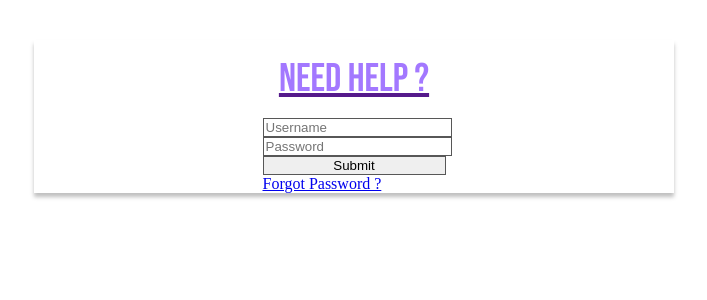
After one commit to TimCauss/Gestion_ampoules, a PHP site: page /login.php in a window 1280 px wide. The commit adds this page. Shown: the top 300 px of the page, without its empty margins (286-993 px from the left). Run offline with PHP 8.4, Linux system fonts and the light colour scheme.

Commit message:
✨ feat(login): login page
starting login page

```diff
--- a/CSS/style.css
+++ b/CSS/style.css
@@ -14,7 +14,7 @@ h1 {
     font-size: 40px;
     line-height: 24px;
     text-align: center;
-    color: rgb(106, 13, 194);
+    color: #A378FF;
 }
 
 header {
@@ -38,7 +38,7 @@ button,
 button:hover,
 .btn-add:hover {
     cursor: pointer;
-    background-color: rgb(106, 13, 194);
+    background-color: #A378FF;
     color: white;
     scale: 1.1;
 }
@@ -228,3 +228,15 @@ select {
     display: flex;
     justify-content: space-between;
 }
+
+
+/** Formulaire login style START */
+
+.form-container {
+    display: flex;
+    justify-content: center;
+    align-items: center;
+    background: #FFFFFF;
+    box-shadow: 0px 4px 4px rgba(0, 0, 0, 0.25);
+    min-width: 50vw;
+}
--- /dev/null
+++ b/header.php
@@ -0,0 +1,5 @@
+<header>
+    <h1>GESTION DES AMPOULES</h1>
+    <nav><button class="modal-trigger" href="add.php">Add</button></nav>
+
+</header>
--- /dev/null
+++ b/login.php
@@ -0,0 +1,41 @@
+<!DOCTYPE html>
+<html lang="en">
+
+<head>
+    <meta charset="UTF-8">
+    <meta http-equiv="X-UA-Compatible" content="IE=edge">
+    <meta name="viewport" content="width=device-width, initial-scale=1.0">
+    <link rel="stylesheet" href="CSS/style.css">
+    <title>Document</title>
+</head>
+
+<body>
+    <main>
+        <div class="form-container">
+            <form action="">
+                <div class="form-header">
+                    <a href="">
+                        <h1>need help ?</h1>
+                    </a>
+                </div>
+                <div class="form-main">
+                    <div>
+                        <input type="text" name="user_name" id="user_name" placeholder="Username">
+                    </div>
+                    <div>
+                        <input type="password" name="password" id="password" placeholder="Password">
+                    </div>
+                    <div>
+                        <input type="submit">
+                    </div>
+                    <div>
+                        <a href="#">Forgot Password ?</a>
+                    </div>
+                </div>
+            </form>
+        </div>
+    </main>
+
+</body>
+
+</html>
```
Also changed, not shown: index.php (+3 -4 lines).
